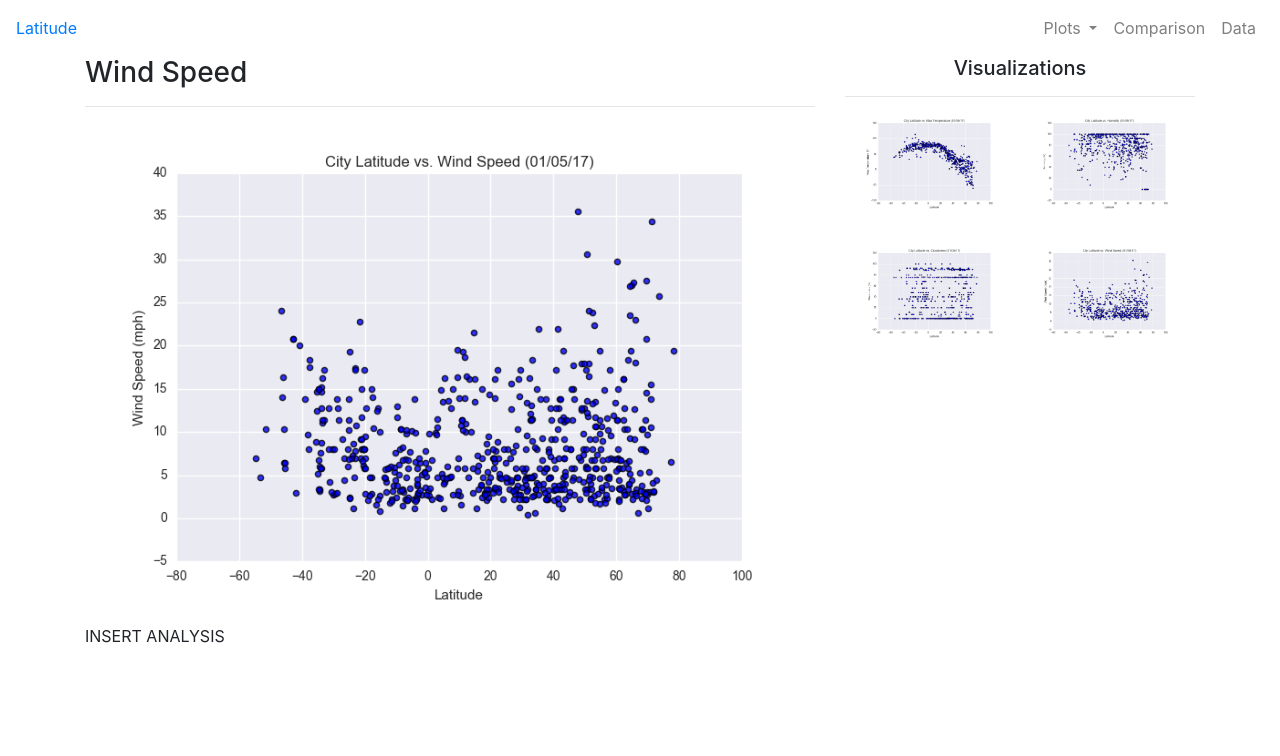
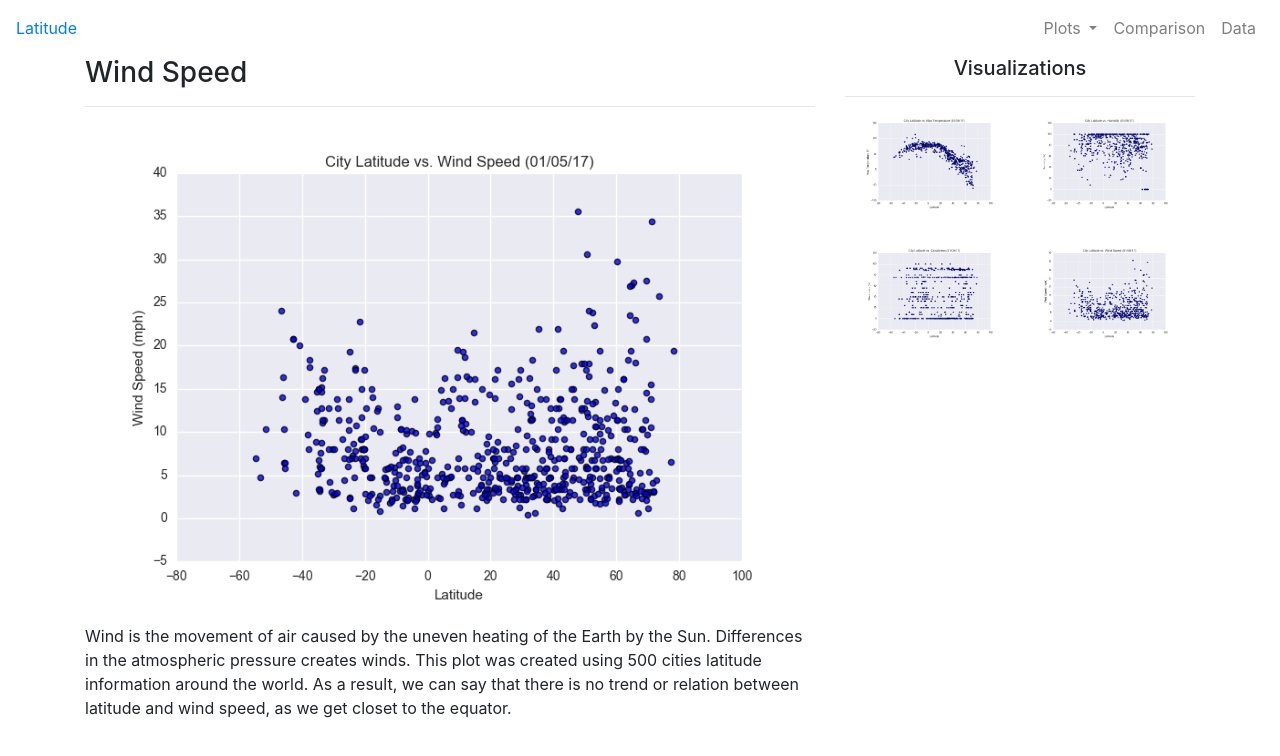
Before and after one commit to Vincent-glitch/Web-Design-Challenge, a plain HTML site: page windSpeed.html in a window 1280 px wide. Drawn offline with nearby package versions, Linux system fonts and the light colour scheme.

Commit message:
windspeed update

```diff
--- a/windSpeed.html
+++ b/windSpeed.html
@@ -54,7 +54,8 @@
           <h3 class="title">Wind Speed</h3>
           <hr>
           <img src="/Web-Design-Challenge/Images/Fig4.png" alt="Max Temperature Graph">
-          <p>INSERT ANALYSIS</p>
+          <p>Wind is the movement of air caused by the uneven heating of the Earth by the Sun. Differences in the atmospheric pressure creates winds. This plot was created using 500 cities latitude information around the world. As a result,
+            we can say that there is no trend or relation between latitude and wind speed, as we get closet to the equator. </p>
         </div>
       </div>
         <div class="col-lg-4 col-md-12">
```
